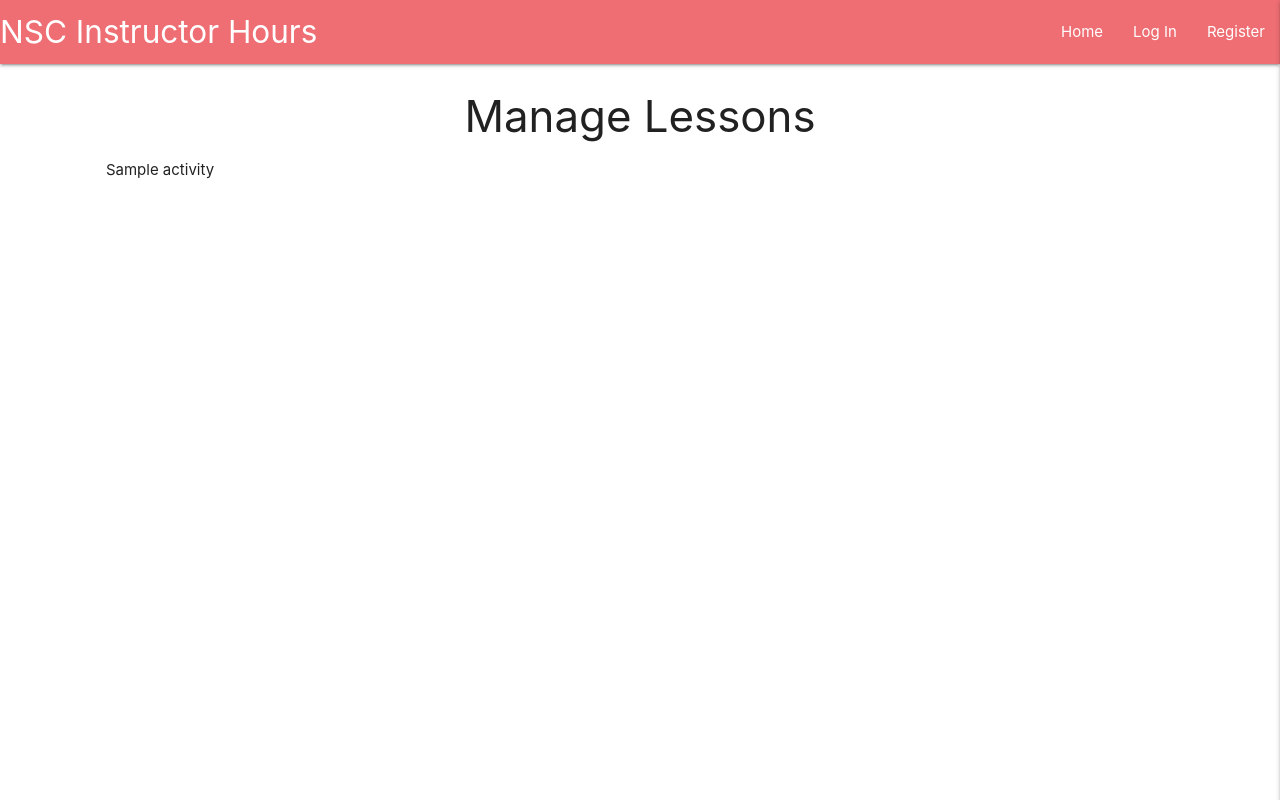
After one commit to CharlieC115/MS3-NSC-Volunteer-Hours, a Flask app: page /manage_activities in a window 1280 px wide. The commit adds this page. Run offline with Flask 2, Linux system fonts and the light colour scheme; a database or web service that is not in the repository returns one stand-in record (values such as "Sample title"); some libraries are stand-ins or nearby versions.

Commit message:
Added manage_activities.html which shows the current activities that can be selected.

```diff
--- a/app.py
+++ b/app.py
@@ -170,6 +170,12 @@ def delete_record(lesson_id):
     return redirect(url_for('lessons'))
 
 
+@app.route('/manage_activities')
+def manage_activities():
+    activities = list(mongo.db.activities.find().sort('activity_name', 1))
+    return render_template('manage_activities.html', activities=activities)
+
+
 if __name__ == '__main__':
     app.run(host=os.environ.get('IP'),
             port=int(os.environ.get('PORT')),
--- a/templates/base.html
+++ b/templates/base.html
@@ -24,7 +24,7 @@
                         <li><a href="{{ url_for('profile') }}">Profile</a></li>
                         <li><a href="{{ url_for('lessons') }}">My Lessons</a></li>
                         <li><a href="{{ url_for('new_record') }}">New Record</a></li>
-                        <li><a href="#">Manage Lessons</a></li>
+                        <li><a href="{{ url_for('manage_activities') }}">Manage Activities</a></li>
                         <li><a href="{{ url_for('logout') }}">Log Out</a></li>
                     {% else %}
                         <li><a href="{{ url_for('login') }}">Log In</a></li>
@@ -41,7 +41,7 @@
                 <li><a href="{{ url_for('profile') }}">Profile</a></li>
                 <li><a href="{{ url_for('lessons') }}">My Lessons</a></li>
                 <li><a href="{{ url_for('new_record') }}">New Record</a></li>
-                <li><a href="#">Manage Lessons</a></li>
+                <li><a href="{{ url_for('manage_activities') }}">Manage Activities</a></li>
                 <li><a href="{{ url_for('logout') }}">Log Out</a></li>
             {% else %}
                 <li><a href="{{ url_for('login') }}">Log In</a></li>
--- /dev/null
+++ b/templates/manage_activities.html
@@ -0,0 +1,18 @@
+{% extends 'base.html' %}
+{% block content %}
+
+    <h3 class="center-align">Manage Lessons</h3>
+
+    <div class="row">
+        {% for activity in activities %}
+            <div class="col s12 m3">
+                <div class="center-align">
+                    <div>
+                        <span>{{ activity.activity_name }}</span>
+                    </div>
+                </div>
+            </div>
+        {% endfor %}
+    </div>
+
+{% endblock %}
```
